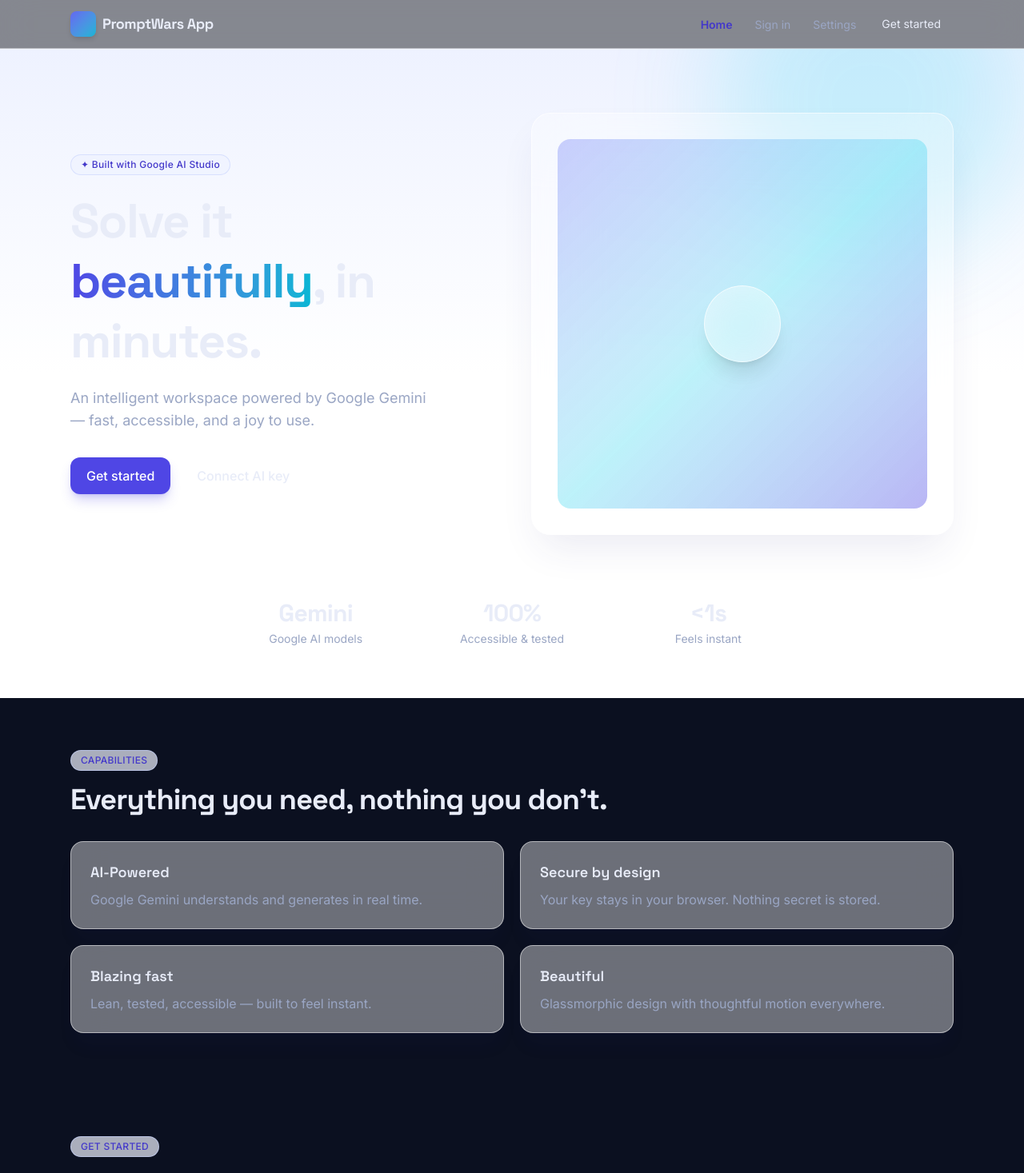
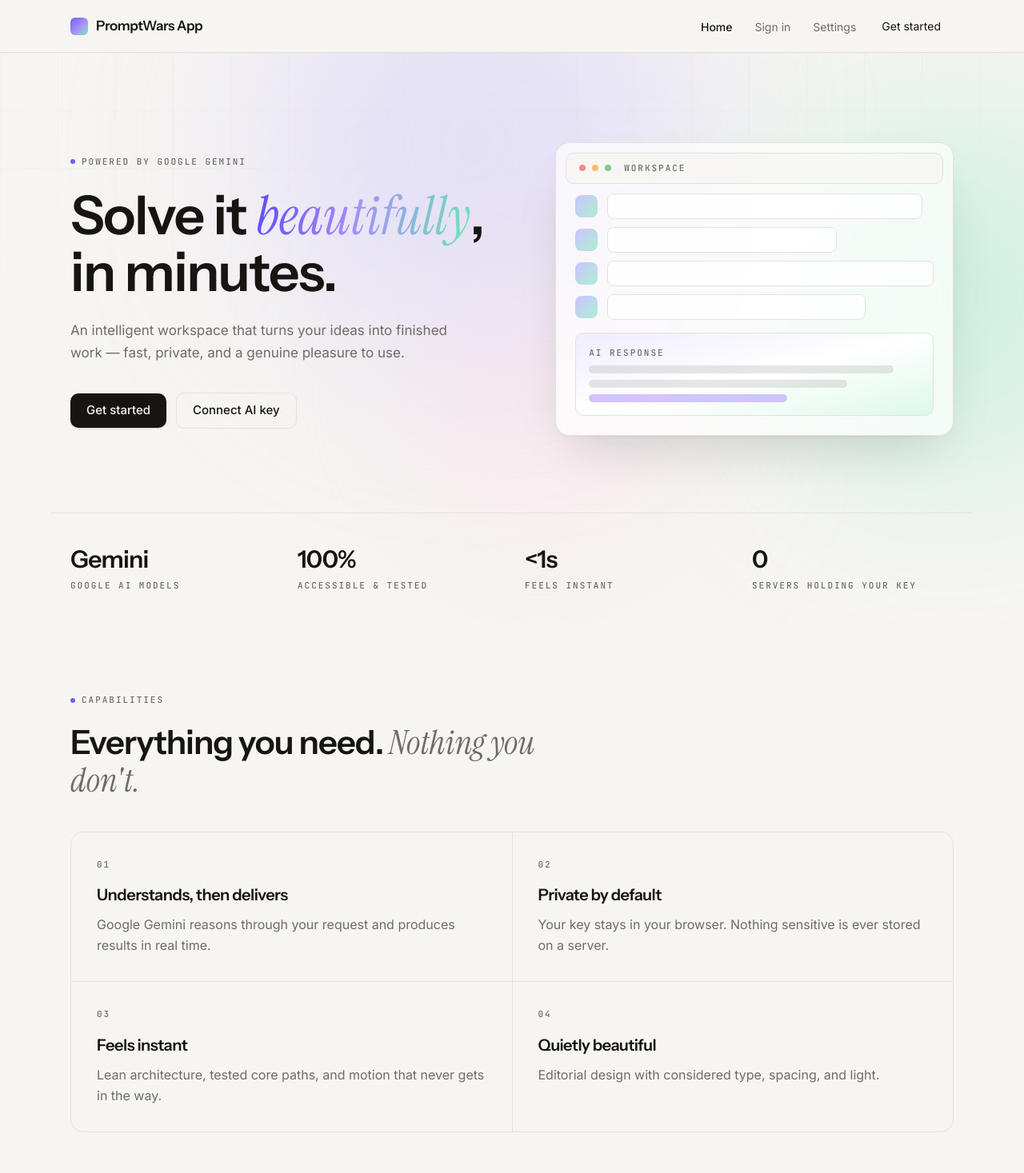
Before and after one commit to Parthwadekar40/promptwars-2026, a React (Vite) app: page / in a window 1280 px wide. Shown: the top 1467 px of the page at 80% size. Built offline with nearby package versions, Linux system fonts and the light colour scheme; no server answers.

Commit message:
feat: premium editorial design — Instrument Sans/Serif + mono eyebrows, warm paper palette, refined hairline shapes; remove event badges from UI

```diff
--- a/index.html
+++ b/index.html
@@ -3,12 +3,15 @@
   <head>
     <meta charset="UTF-8" />
     <meta name="viewport" content="width=device-width, initial-scale=1.0" />
-    <meta name="description" content="An accessible, AI-powered web application built with Google AI Studio." />
-    <meta name="theme-color" content="#0f172a" />
+    <meta name="description" content="An intelligent workspace powered by Google Gemini." />
+    <meta name="theme-color" content="#f7f5f2" />
     <link rel="preconnect" href="https://fonts.googleapis.com" />
     <link rel="preconnect" href="https://fonts.gstatic.com" crossorigin />
-    <link href="https://fonts.googleapis.com/css2?family=Inter:wght@400;500;600;700&family=Space+Grotesk:wght@500;600;700&display=swap" rel="stylesheet" />
-    <title>App — PromptWars 2026</title>
+    <link
+      href="https://fonts.googleapis.com/css2?family=Instrument+Sans:wght@500;600;700&family=Instrument+Serif:ital@0;1&family=Inter:wght@400;500;600&family=JetBrains+Mono:wght@500&display=swap"
+      rel="stylesheet"
+    />
+    <title>App</title>
   </head>
   <body>
     <div id="root"></div>
--- a/src/components/AppShell.tsx
+++ b/src/components/AppShell.tsx
@@ -8,15 +8,15 @@
   { to: '/connect', label: 'Settings' },
 ];
 
-/** App shell: glass header, accessible nav, footer with Google service credits. */
+/** App shell — hairline header, accessible nav, quiet footer. */
 export function AppShell({ children }: { children: ReactNode }) {
   const route = useRoute();
   return (
     <div className="flex min-h-dvh flex-col">
-      <header className="sticky top-0 z-40 border-b border-white/40 bg-white/50 backdrop-blur-xl">
-        <nav aria-label="Main" className="mx-auto flex max-w-6xl items-center justify-between px-6 py-3">
-          <a href="#/" className="flex items-center gap-2 font-display text-lg font-bold tracking-tight text-ink">
-            <span aria-hidden className="size-8 rounded-lg bg-gradient-to-br from-brand-500 to-accent-500 shadow-md" />
+      <header className="sticky top-0 z-40 border-b border-line bg-paper/80 backdrop-blur-xl">
+        <nav aria-label="Main" className="mx-auto flex max-w-6xl items-center justify-between px-6 py-3.5">
+          <a href="#/" className="flex items-center gap-2.5 font-display text-[17px] font-semibold tracking-tight text-ink">
+            <span aria-hidden className="size-[22px] rounded-[6px] bg-gradient-to-br from-brand-500 via-brand-300 to-mint-300" />
             <span data-testid="brand">PromptWars App</span>
           </a>
           <ul className="flex items-center gap-1">
@@ -25,8 +25,8 @@
                 <a
                   href={`#${item.to}`}
                   aria-current={route === item.to ? 'page' : undefined}
-                  className={`rounded-lg px-3 py-2 text-sm transition hover:bg-white/60 ${
-                    route === item.to ? 'font-semibold text-brand-700' : 'text-ink-muted'
+                  className={`rounded-[8px] px-3 py-2 text-[14px] transition-colors hover:bg-ink/[0.05] ${
+                    route === item.to ? 'font-medium text-ink' : 'text-ink-muted'
                   }`}
                 >
                   {item.label}
@@ -34,7 +34,7 @@
               </li>
             ))}
             <li>
-              <Button type="button" onClick={() => navigate('/signin')} className="!px-4 !py-2 text-sm">
+              <Button type="button" onClick={() => navigate('/signin')} className="!px-4 !py-2 !text-[14px]">
                 Get started
               </Button>
             </li>
@@ -46,14 +46,14 @@
         {children}
       </main>
 
-      <footer className="border-t border-white/40 bg-white/40">
-        <div className="mx-auto flex max-w-6xl flex-col items-center justify-between gap-3 px-6 py-8 text-sm text-ink-muted md:flex-row">
-          <p>
-            Built for <span className="font-semibold text-ink">PromptWars 2026</span> · Google Office, Gurugram
-          </p>
-          <p>
-            Powered by Google <span className="text-brand-700">Gemini</span> · Firebase · Google Fonts
-          </p>
+      <footer className="border-t border-line">
+        <div className="mx-auto flex max-w-6xl flex-col items-start justify-between gap-3 px-6 py-8 text-[13px] text-ink-muted md:flex-row md:items-center">
+          <p>© 2026 · All rights reserved</p>
+          <nav aria-label="Footer" className="flex gap-6">
+            <a className="transition-colors hover:text-ink" href="#/">Privacy</a>
+            <a className="transition-colors hover:text-ink" href="#/">Terms</a>
+            <a className="transition-colors hover:text-ink" href="#/connect">Contact</a>
+          </nav>
         </div>
       </footer>
     </div>
--- a/src/components/ui.tsx
+++ b/src/components/ui.tsx
@@ -1,24 +1,24 @@
 import type { ReactNode, InputHTMLAttributes, ButtonHTMLAttributes } from 'react';
 
-/** Compact design-system primitives — glass recipe from the locked visual DNA. */
+/** Design-system primitives — warm-paper editorial recipe (hairlines, 12px radii, mono eyebrows). */
 
 export function Button({
   variant = 'primary',
   ...props
 }: ButtonHTMLAttributes<HTMLButtonElement> & { variant?: 'primary' | 'ghost' }) {
   const base =
-    'inline-flex items-center justify-center gap-2 rounded-xl px-5 py-2.5 font-medium transition-all active:scale-[.98] disabled:opacity-50';
+    'inline-flex items-center justify-center gap-2 rounded-[10px] px-5 py-2.5 text-[15px] font-medium transition-all active:scale-[.98] disabled:opacity-50';
   const styles =
     variant === 'primary'
-      ? 'bg-brand-600 text-white shadow-lg shadow-brand-600/25 hover:bg-brand-500 hover:shadow-brand-500/30'
-      : 'border border-white/40 bg-white/40 text-ink backdrop-blur-md hover:bg-white/60';
+      ? 'bg-ink text-paper hover:bg-[#2b2622] shadow-[0_1px_2px_rgba(23,20,18,0.18)]'
+      : 'hairline bg-transparent text-ink hover:bg-white/70';
   return <button className={`${base} ${styles}`} {...props} />;
 }
 
 export function GlassCard({ children, className = '' }: { children: ReactNode; className?: string }) {
   return (
     <div
-      className={`rounded-2xl border border-white/50 bg-white/40 p-6 shadow-xl shadow-brand-900/5 backdrop-blur-xl ${className}`}
+      className={`hairline rounded-[14px] bg-white/60 p-6 shadow-[0_1px_2px_rgba(23,20,18,0.05),0_12px_32px_-16px_rgba(23,20,18,0.10)] backdrop-blur-sm ${className}`}
     >
       {children}
     </div>
@@ -27,7 +27,8 @@
 
 export function Badge({ children }: { children: ReactNode }) {
   return (
-    <span className="inline-flex items-center gap-1.5 rounded-full border border-brand-200/60 bg-brand-50/70 px-3 py-1 text-xs font-medium tracking-wide text-brand-700">
+    <span className="eyebrow inline-flex items-center gap-2">
+      <span aria-hidden className="size-1.5 rounded-full bg-brand-500" />
       {children}
     </span>
   );
@@ -35,9 +36,9 @@
 
 export function Stat({ value, label }: { value: string; label: string }) {
   return (
-    <div className="text-center">
-      <div className="font-display text-3xl font-bold tracking-tight text-ink">{value}</div>
-      <div className="mt-1 text-sm text-ink-muted">{label}</div>
+    <div>
+      <div className="font-display text-3xl font-semibold tracking-tight text-ink">{value}</div>
+      <div className="eyebrow mt-1.5">{label}</div>
     </div>
   );
 }
@@ -46,7 +47,7 @@
   return (
     <input
       {...props}
-      className={`w-full rounded-xl border border-white/60 bg-white/60 px-4 py-2.5 text-ink placeholder:text-ink-muted/70 focus:border-brand-400 focus:outline-none focus:ring-2 focus:ring-brand-400/40 ${props.className ?? ''}`}
+      className={`hairline w-full rounded-[10px] bg-white/70 px-4 py-2.5 text-[15px] text-ink placeholder:text-ink-muted/60 focus:border-brand-400 focus:outline-none focus:ring-2 focus:ring-brand-400/30 ${props.className ?? ''}`}
     />
   );
 }
@@ -59,14 +60,16 @@
 }: {
   id?: string;
   eyebrow: string;
-  title: string;
+  title: ReactNode;
   children: ReactNode;
 }) {
   return (
-    <section id={id} className="mx-auto w-full max-w-6xl px-6 py-16">
+    <section id={id} className="mx-auto w-full max-w-6xl px-6 py-20">
       <Badge>{eyebrow}</Badge>
-      <h2 className="mt-4 font-display text-3xl font-bold tracking-tight text-ink md:text-4xl">{title}</h2>
-      <div className="mt-8">{children}</div>
+      <h2 className="mt-5 max-w-2xl font-display text-[2.1rem] font-semibold leading-[1.12] tracking-tight text-ink md:text-[2.6rem]">
+        {title}
+      </h2>
+      <div className="mt-10">{children}</div>
     </section>
   );
 }
--- a/src/index.css
+++ b/src/index.css
@@ -1,24 +1,28 @@
 @import "tailwindcss";
 
 @theme {
-  --font-display: "Space Grotesk", ui-sans-serif, system-ui, sans-serif;
+  --font-display: "Instrument Sans", ui-sans-serif, system-ui, sans-serif;
   --font-body: "Inter", ui-sans-serif, system-ui, sans-serif;
-  --color-brand-50: #eef2ff;
-  --color-brand-100: #e0e7ff;
-  --color-brand-200: #c7d2fe;
-  --color-brand-300: #a5b4fc;
-  --color-brand-400: #818cf8;
-  --color-brand-500: #6366f1;
-  --color-brand-600: #4f46e5;
-  --color-brand-700: #4338ca;
-  --color-brand-800: #3730a3;
-  --color-brand-900: #312e81;
-  --color-accent-400: #22d3ee;
-  --color-accent-500: #06b6d4;
-  --color-surface: #0b1020;
-  --color-surface-2: #111834;
-  --color-ink: #e8ecf8;
-  --color-ink-muted: #9aa6c4;
+  --font-mono: "JetBrains Mono", ui-monospace, monospace;
+  --font-serif: "Instrument Serif", Georgia, serif;
+
+  --color-paper: #f7f5f2;
+  --color-ink: #171412;
+  --color-ink-muted: #716b66;
+  --color-line: #e6e1db;
+
+  --color-brand-50: #efedff;
+  --color-brand-100: #e2deff;
+  --color-brand-200: #c9c2ff;
+  --color-brand-300: #a78bfa;
+  --color-brand-400: #8b7cf8;
+  --color-brand-500: #6d5ff7;
+  --color-brand-600: #5b4bf5;
+  --color-brand-700: #4a3ad4;
+
+  --color-mint-300: #6ee7b7;
+  --color-peach-300: #fbcfe8;
+  --color-sky-300: #93c5fd;
 }
 
 html {
@@ -27,20 +31,40 @@
 
 body {
   font-family: var(--font-body);
-  background: var(--color-surface);
+  background: var(--color-paper);
   color: var(--color-ink);
   -webkit-font-smoothing: antialiased;
+  text-rendering: optimizeLegibility;
 }
 
 ::selection {
-  background: var(--color-brand-500);
-  color: white;
+  background: var(--color-ink);
+  color: var(--color-paper);
 }
 
 :focus-visible {
-  outline: 2px solid var(--color-accent-400);
+  outline: 2px solid var(--color-brand-600);
   outline-offset: 2px;
   border-radius: 4px;
+}
+
+.eyebrow {
+  font-family: var(--font-mono);
+  font-size: 11px;
+  letter-spacing: 0.18em;
+  text-transform: uppercase;
+  color: var(--color-ink-muted);
+}
+
+.text-gradient {
+  background: linear-gradient(100deg, var(--color-brand-600), var(--color-brand-300) 45%, var(--color-mint-300));
+  -webkit-background-clip: text;
+  background-clip: text;
+  color: transparent;
+}
+
+.hairline {
+  border: 1px solid var(--color-line);
 }
 
 @media (prefers-reduced-motion: reduce) {
--- a/src/pages/Landing.tsx
+++ b/src/pages/Landing.tsx
@@ -3,84 +3,128 @@
 import { navigate } from '../lib/router';
 
 const CAPABILITIES = [
-  { title: 'AI-Powered', body: 'Google Gemini understands and generates in real time.' },
-  { title: 'Secure by design', body: 'Your key stays in your browser. Nothing secret is stored.' },
-  { title: 'Blazing fast', body: 'Lean, tested, accessible — built to feel instant.' },
-  { title: 'Beautiful', body: 'Glassmorphic design with thoughtful motion everywhere.' },
+  { title: 'Understands, then delivers', body: 'Google Gemini reasons through your request and produces results in real time.' },
+  { title: 'Private by default', body: 'Your key stays in your browser. Nothing sensitive is ever stored on a server.' },
+  { title: 'Feels instant', body: 'Lean architecture, tested core paths, and motion that never gets in the way.' },
+  { title: 'Quietly beautiful', body: 'Editorial design with considered type, spacing, and light.' },
 ];
 
-/** Landing template — copy is a slot: replace with problem-specific language at T+0. */
+/** Landing template — copy is a slot: swap with problem-specific language at T+0. */
 export function Landing() {
   const reduce = useReducedMotion();
   return (
     <>
       <section className="relative overflow-hidden">
-        <div aria-hidden className="absolute inset-0 -z-10 bg-gradient-to-b from-brand-50 via-white to-white" />
-        <div aria-hidden className="absolute -top-32 right-0 -z-10 size-96 rounded-full bg-accent-400/20 blur-3xl" />
-        <div className="mx-auto grid max-w-6xl gap-12 px-6 py-20 md:grid-cols-2 md:items-center">
-          <div>
-            <motion.div initial={reduce ? false : { opacity: 0, y: 16 }} animate={{ opacity: 1, y: 0 }} transition={{ duration: 0.5 }}>
-              <Badge>✦ Built with Google AI Studio</Badge>
-              <h1 className="mt-5 font-display text-4xl font-bold leading-tight tracking-tight text-ink md:text-6xl">
-                Solve it <span className="bg-gradient-to-r from-brand-600 to-accent-500 bg-clip-text text-transparent">beautifully</span>,
+        {/* ambient pastel field */}
+        <div aria-hidden className="pointer-events-none absolute inset-0 -z-10">
+          <div className="absolute -top-40 left-1/4 size-[34rem] rounded-full bg-brand-200/40 blur-[110px]" />
+          <div className="absolute -right-32 top-20 size-[28rem] rounded-full bg-mint-300/30 blur-[110px]" />
+          <div className="absolute right-1/3 top-64 size-[22rem] rounded-full bg-peach-300/30 blur-[110px]" />
+          <div
+            className="absolute inset-0 opacity-[0.5]"
+            style={{
+              backgroundImage:
+                'linear-gradient(var(--color-line) 1px, transparent 1px), linear-gradient(90deg, var(--color-line) 1px, transparent 1px)',
+              backgroundSize: '72px 72px',
+              maskImage: 'radial-gradient(ellipse 90% 60% at 50% 0%, black, transparent)',
+            }}
+          />
+        </div>
+
+        <div className="mx-auto grid max-w-6xl items-center gap-14 px-6 pb-16 pt-20 md:grid-cols-[1.05fr_0.95fr] md:pb-24 md:pt-28">
+          <motion.div initial={reduce ? false : { opacity: 0, y: 18 }} animate={{ opacity: 1, y: 0 }} transition={{ duration: 0.55, ease: [0.22, 1, 0.36, 1] }}>
+            <Badge>Powered by Google Gemini</Badge>
+            <h1 className="mt-6 font-display text-[2.9rem] font-semibold leading-[1.04] tracking-[-0.02em] text-ink md:text-[4.2rem]">
+              Solve it <em className="text-gradient font-serif font-normal italic tracking-normal">beautifully</em>,
+              <br />
               in minutes.
             </h1>
-              <p className="mt-5 max-w-md text-lg text-ink-muted">
-                An intelligent workspace powered by Google Gemini — fast, accessible, and a joy to use.
+            <p className="mt-6 max-w-lg text-[17px] leading-relaxed text-ink-muted">
+              An intelligent workspace that turns your ideas into finished work — fast, private, and a genuine
+              pleasure to use.
             </p>
-              <div className="mt-8 flex flex-wrap gap-3">
+            <div className="mt-9 flex flex-wrap items-center gap-3">
               <Button type="button" onClick={() => navigate('/signin')}>Get started</Button>
               <Button type="button" variant="ghost" onClick={() => navigate('/connect')}>Connect AI key</Button>
             </div>
           </motion.div>
-          </div>
+
           <motion.div
-            initial={reduce ? false : { opacity: 0, scale: 0.96 }}
-            animate={{ opacity: 1, scale: 1 }}
-            transition={{ duration: 0.6, delay: 0.15 }}
+            initial={reduce ? false : { opacity: 0, y: 24 }}
+            animate={{ opacity: 1, y: 0 }}
+            transition={{ duration: 0.7, delay: 0.12, ease: [0.22, 1, 0.36, 1] }}
             aria-hidden
           >
-            <div className="relative aspect-square rounded-3xl border border-white/60 bg-white/30 shadow-2xl shadow-brand-900/10 backdrop-blur-2xl">
-              <div className="absolute inset-8 rounded-2xl bg-gradient-to-br from-brand-400/40 via-accent-400/30 to-brand-600/40" />
-              <div className="absolute left-1/2 top-1/2 size-24 -translate-x-1/2 -translate-y-1/2 rounded-full border border-white/70 bg-white/50 shadow-xl backdrop-blur-xl" />
+            <div className="hairline relative rounded-[18px] bg-white/70 p-3 shadow-[0_2px_4px_rgba(23,20,18,0.04),0_32px_64px_-24px_rgba(23,20,18,0.18)] backdrop-blur-xl">
+              <div className="hairline flex items-center gap-2 rounded-[10px] bg-paper/80 px-4 py-2.5">
+                <span className="size-2 rounded-full bg-[#f28b82]" />
+                <span className="size-2 rounded-full bg-[#fbbc6b]" />
+                <span className="size-2 rounded-full bg-[#81c995]" />
+                <span className="eyebrow ml-2 truncate">workspace</span>
+              </div>
+              <div className="space-y-2.5 p-3">
+                {[88, 64, 96, 72].map((w, i) => (
+                  <div key={i} className="flex items-center gap-3">
+                    <span className="size-7 shrink-0 rounded-[8px] bg-gradient-to-br from-brand-200 to-mint-300/60" />
+                    <div className="hairline h-8 rounded-[8px] bg-white/80" style={{ width: `${w}%` }} />
+                  </div>
+                ))}
+                <div className="hairline mt-4 rounded-[10px] bg-gradient-to-br from-brand-50 via-white to-mint-300/20 p-4">
+                  <div className="eyebrow">AI response</div>
+                  <div className="mt-2 space-y-2">
+                    <div className="h-2.5 w-[92%] rounded-full bg-ink/10" />
+                    <div className="h-2.5 w-[78%] rounded-full bg-ink/10" />
+                    <div className="h-2.5 w-[60%] rounded-full bg-brand-300/50" />
+                  </div>
+                </div>
+              </div>
             </div>
           </motion.div>
         </div>
-        <div className="mx-auto grid max-w-3xl grid-cols-3 gap-4 px-6 pb-16">
+
+        <div className="mx-auto grid max-w-6xl grid-cols-2 gap-8 border-t border-line px-6 py-10 md:grid-cols-4">
           <Stat value="Gemini" label="Google AI models" />
           <Stat value="100%" label="Accessible & tested" />
           <Stat value="<1s" label="Feels instant" />
+          <Stat value="0" label="Servers holding your key" />
         </div>
       </section>
 
-      <Section id="features" eyebrow="CAPABILITIES" title="Everything you need, nothing you don't.">
-        <div className="grid gap-5 sm:grid-cols-2">
+      <Section
+        id="features"
+        eyebrow="Capabilities"
+        title={<>Everything you need. <em className="font-serif font-normal italic tracking-normal text-ink-muted">Nothing you don't.</em></>}
+      >
+        <div className="grid gap-px overflow-hidden rounded-[16px] border border-line bg-line sm:grid-cols-2">
           {CAPABILITIES.map((c, i) => (
             <motion.div
               key={c.title}
-              initial={reduce ? false : { opacity: 0, y: 20 }}
+              initial={reduce ? false : { opacity: 0, y: 16 }}
               whileInView={{ opacity: 1, y: 0 }}
               viewport={{ once: true, margin: '-60px' }}
-              transition={{ duration: 0.45, delay: i * 0.08 }}
+              transition={{ duration: 0.45, delay: i * 0.07 }}
+              className="bg-paper"
             >
-              <GlassCard>
-                <h3 className="font-display text-lg font-semibold text-ink">{c.title}</h3>
-                <p className="mt-2 text-ink-muted">{c.body}</p>
-              </GlassCard>
+              <div className="h-full p-8">
+                <div className="eyebrow">0{i + 1}</div>
+                <h3 className="mt-4 font-display text-xl font-semibold tracking-tight text-ink">{c.title}</h3>
+                <p className="mt-2.5 leading-relaxed text-ink-muted">{c.body}</p>
+              </div>
             </motion.div>
           ))}
         </div>
       </Section>
 
-      <Section id="cta" eyebrow="GET STARTED" title="Ready when you are.">
+      <Section id="cta" eyebrow="Get started" title={<>Ready when <em className="font-serif font-normal italic tracking-normal text-ink-muted">you</em> are.</>}>
         <GlassCard className="text-center">
-          <p className="text-ink-muted">Sign in and let Gemini do the heavy lifting.</p>
-          <div className="mt-5 flex justify-center gap-3">
+          <p className="text-ink-muted">Create your space and let the AI do the heavy lifting.</p>
+          <div className="mt-6 flex flex-wrap justify-center gap-3">
             <Button type="button" onClick={() => navigate('/signin')}>Create your account</Button>
             <Button type="button" variant="ghost" onClick={() => navigate('/connect')}>Settings</Button>
           </div>
-          <div className="mx-auto mt-6 max-w-sm">
-            <Input aria-label="Email for updates" type="email" placeholder="you@example.com" />
+          <div className="mx-auto mt-8 max-w-sm text-left">
+            <label htmlFor="cta-email" className="eyebrow">Stay in the loop</label>
+            <Input id="cta-email" className="mt-2" type="email" placeholder="you@example.com" />
           </div>
         </GlassCard>
       </Section>
```
Lines whose indentation alone changed are shown as unchanged.
